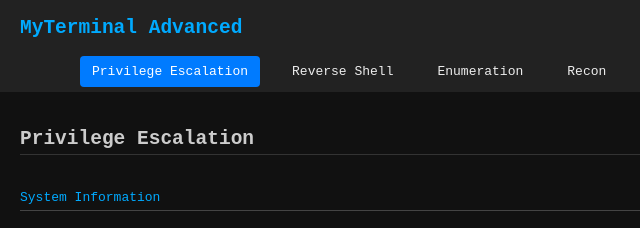
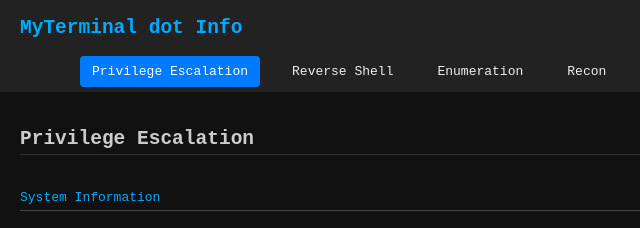
Before and after one commit to ch4os443/myterminal, a plain HTML site: page index.html in a window 1280 px wide. Shown: the top 228 px of the page, 0-640 px from the left. Drawn offline with nearby package versions, Linux system fonts and the light colour scheme.

Commit message:
Update index.html

```diff
--- a/index.html
+++ b/index.html
@@ -8,7 +8,7 @@
   <script src="js/script.js"></script>
   <script>
     // Debug logging
-    console.log('Loading MyTerminal Advanced...');
+    console.log('Loading MyTerminal dot Info...');
 
     // Wait for both DOM and commands.js to load
     window.addEventListener('load', function() {
@@ -107,7 +107,7 @@
       }
     });
   </script>
-  <title>MyTerminal Advanced</title>
+  <title>MyTerminal dot Info</title>
   <style>
     /* Same styles as before */
     body {
@@ -440,7 +440,7 @@
 <body>
   <div class="header">
     <div style="display: flex; justify-content: space-between; align-items: center; padding: 10px 20px; background: #222;">
-      <h1 class="main-title">MyTerminal Advanced</h1>
+      <h1 class="main-title">MyTerminal dot Info</h1>
       <div id="globalSearchContainer">
         <input type="text" id="searchBox" placeholder="Search all commands...">
       </div>
```
